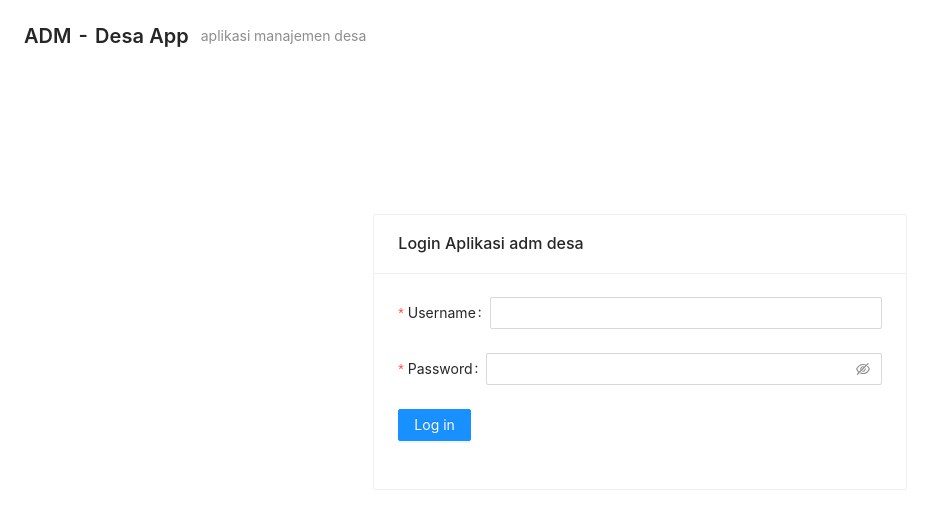
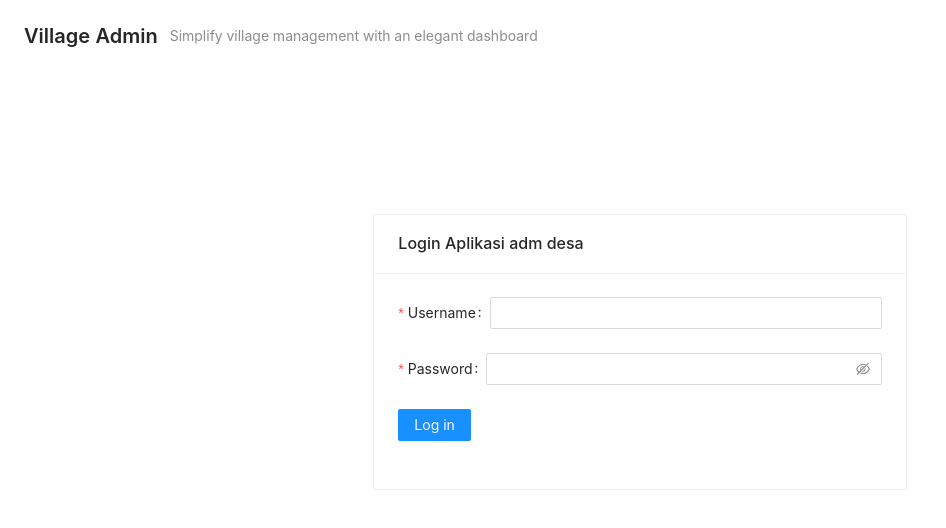
Before and after one commit to sopianipin/adm-desa-fe, a React (Create React App) app: page /login in a window 1280 px wide. Shown: the top 528 px of the page, without its empty margins (0-946 px from the left). Built offline with nearby package versions, Linux system fonts and the light colour scheme.

Commit message:
change page header

```diff
--- a/src/auth/LoginComponent.jsx
+++ b/src/auth/LoginComponent.jsx
@@ -11,9 +11,8 @@ function LoginComponent() {
         <Col>
           <PageHeader
             className="site-page-header"
-            // onBack={() => null}
-            title="ADM - Desa App"
-            subTitle="aplikasi manajemen desa"
+            title="Village Admin"
+            subTitle="Simplify village management with an elegant dashboard"
           />
         </Col>
       </Row>
```
